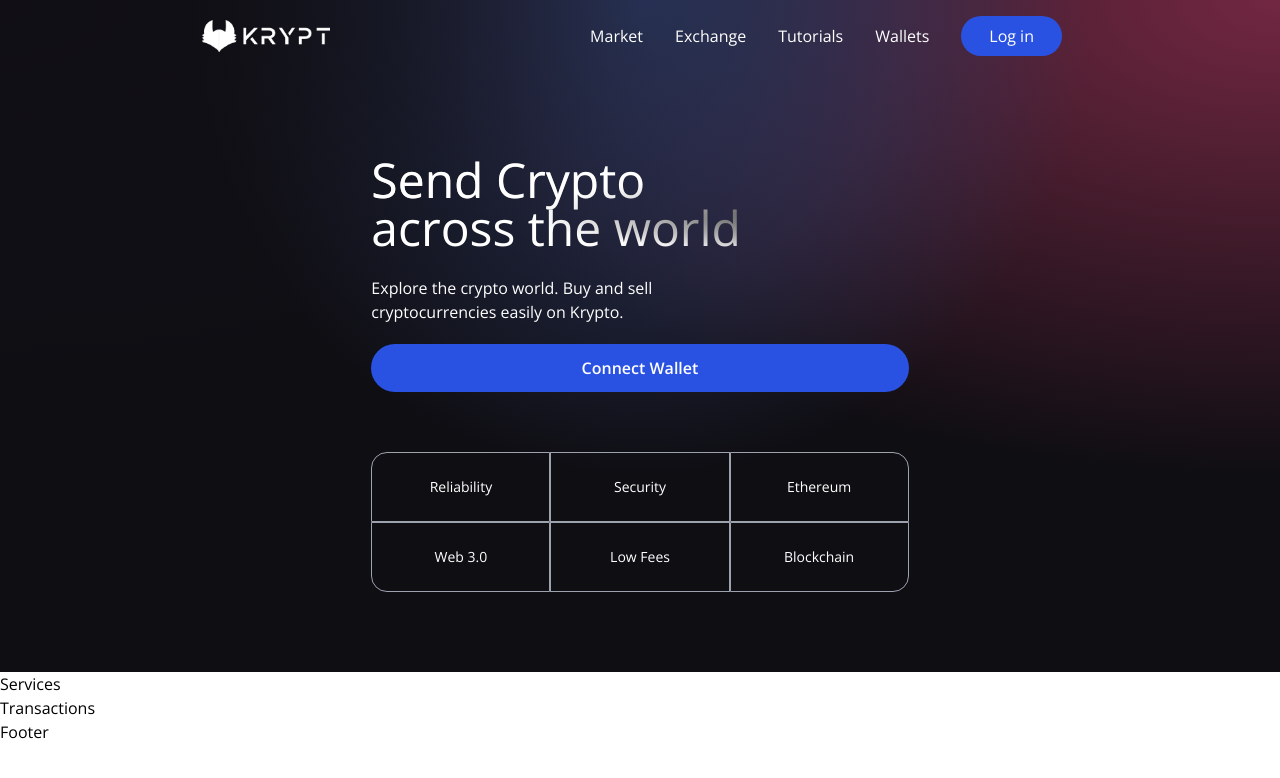
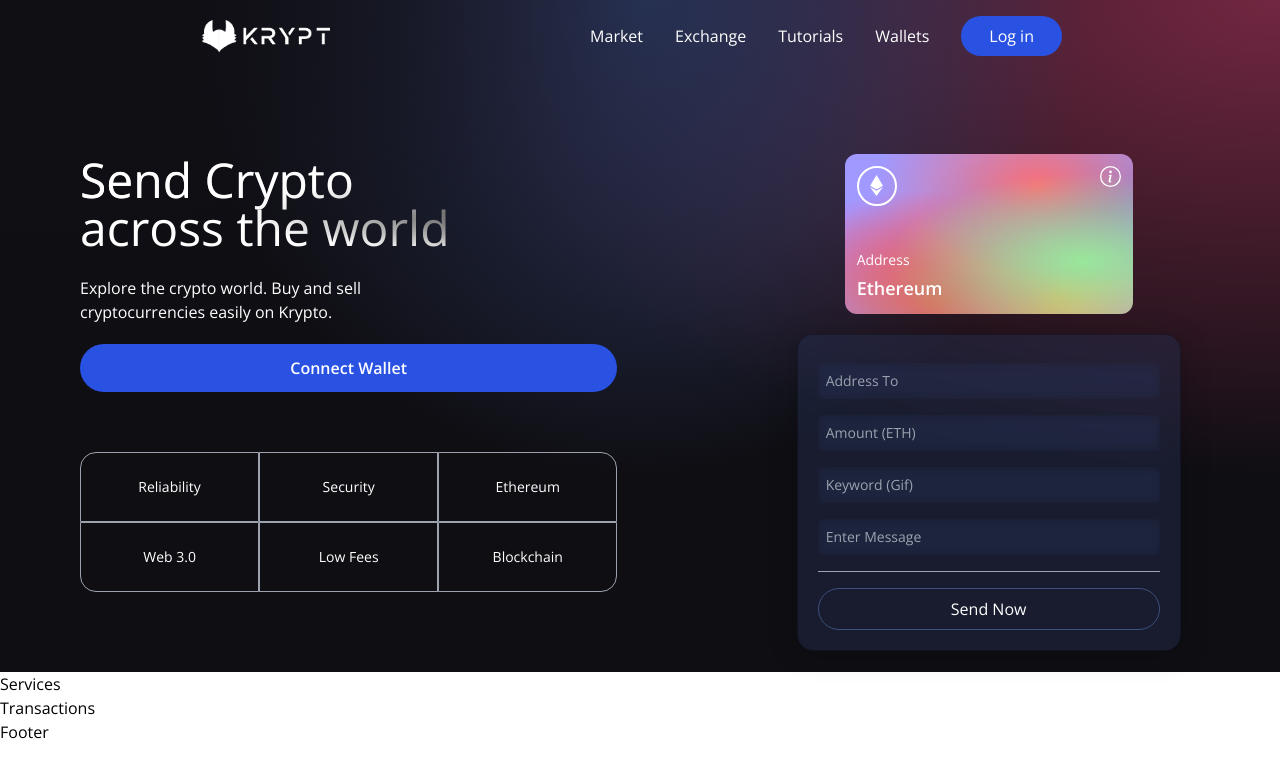
Before and after one commit to shankachu/shankrypt, a React (Vite) app in the folder client/: page / in a window 1280 px wide. Shown: the top 778 px of the page. Built offline with nearby package versions, Linux system fonts and the light colour scheme.

Commit message:
add stylings to the welcome-page

```diff
--- a/client/src/components/Welcome.jsx
+++ b/client/src/components/Welcome.jsx
@@ -6,9 +6,24 @@
 
 const companyCommonStyles = "min-h-[70px] sm:px-0 px-2 sm:min-w-[120px] flex justify-center items-center border-[0.5px] border-gray-400 text-sm font-light text-white";
 
+const Input = ({placeholder, name, type, value, handleChange}) => (
+    <input
+        placeholder={placeholder}
+        type={type}
+        step="0.0001"
+        value={value}
+        onChange={(e) => handleChange(e, name)}
+        className="my-2 w-full rounded-sm p-2 outline-none bg-transparent text-white border-none text-sm white-glassmorphism"
+    />
+);
+
 const Welcome = () => {
 
     const connectWallet = () => {
+
+    }
+
+    const handleSubmit = () => {
 
     }
 
@@ -42,6 +57,45 @@
                 </div>
             </div>
 
+            <div className="flex flex-col flex-1 items-center justify-start w-full mf:mt-0 mt-10">
+                <div className="p-3 flex justify-end items-start flex-col rounded-xl h-40 sm:w-72 w-full my-5 eth-card .white-glassmorphism ">
+                    <div className="flex justify-between flex-col w-full h-full">
+                        <div className="flex justify-between items-start">
+                            <div className="w-10 h-10 rounded-full border-2 border-white flex justify-center items-center">
+                                <SiEthereum fontSize={21} color="#fff" />
+                            </div>
+                            <BsInfoCircle fontSize={21} color="#fff" />
+                        </div>
+                        <div>
+                            <p className="text-white font-light text-sm">
+                                Address
+                            </p>
+                            <p className="text-white font-semibold text-lg mt-1">
+                                Ethereum
+                            </p>
+                        </div>
+                    </div>
+                </div>
+
+                <div className="p-5 sm:w-96 w-full flex flex-col justify-start items-center blue-glassmorphism">
+                    <Input placeholder="Address To" name="addressTo" type="text" handleChange={() => {}} />
+                    <Input placeholder="Amount (ETH)" name="amount" type="number" handleChange={() => {}}/>
+                    <Input placeholder="Keyword (Gif)" name="keyword" type="text" handleChange={() => {}}/>
+                    <Input placeholder="Enter Message" name="message" type="text" handleChange={() => {}}/>
+
+                    <div className="h-[1px] w-full bg-gray-400 my-2"/>
+
+                    {false ? (
+                        <Loader />
+                    )
+                    : (
+                       <button type="button" onClick={handleSubmit} className="text-white w-full mt-2 border-[1px] p-2 border-[#3d4f7c] hover:bg-[#3d4f7c] rounded-full cursor-pointer">
+                           Send Now
+                        </button>
+                    )}
+                </div>
+            </div>
+
         </div>
     );
 }
```
